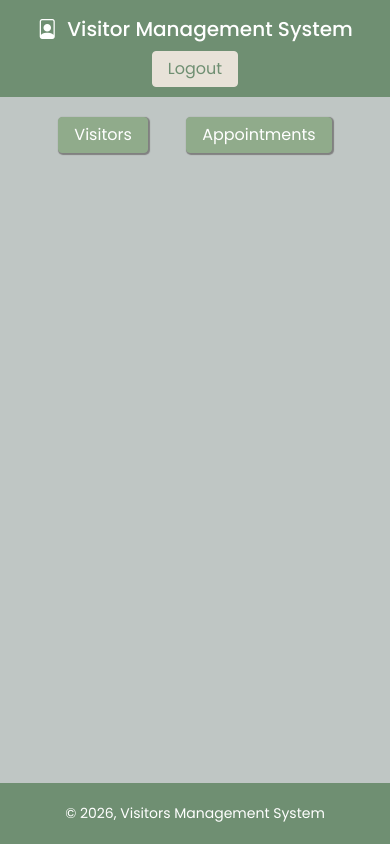
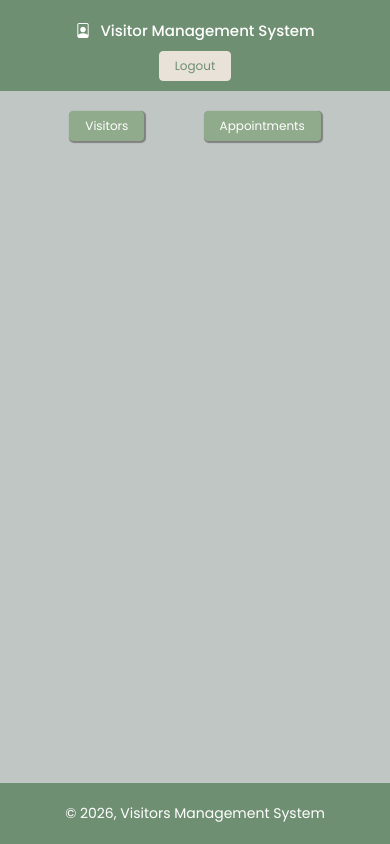
Before and after one commit to Manishakesarwani/Visitor-Management-System, a React (Create React App) app in the folder frontend/: page / in a window 390 px wide. Built offline with nearby package versions, Linux system fonts and the light colour scheme; sample sign-in values are in the browser's storage.

Commit message:
mobile formatting updated

```diff
--- a/frontend/src/index.css
+++ b/frontend/src/index.css
@@ -150,6 +150,8 @@ nav a:hover{
   display: flex;
   justify-content: space-evenly;
   align-items: center;
+  flex-wrap: wrap;
+  gap: 10px;
 }
 .nav-links div{
   background: #90AB8B;
@@ -564,4 +566,19 @@ footer{
     font-size: 14px;
     padding: 0 !important;
   }
+  header h1 span {
+    font-size: 15px;
+  }
+  .nav-links, nav>div,     .adminDashboard div h2, .employeeDashboard div h2, .securityDashboard div h2, .adminDashboard div p, .employeeDashboard div p, .securityDashboard div p{
+    font-size: 12px !important;
+  }
+  .adminDashboard div h2, .employeeDashboard div h2, .securityDashboard div h2, .adminDashboard div p, .employeeDashboard div p, .securityDashboard div p {
+    padding: 5px 0 !important;
+  }
+  .admin, .employee, .security {
+    font-size: 11px !important;
+  }
+  .admin h3, .employee h3, .security h3 {
+    font-size: 20px;
+  }
 }
```
